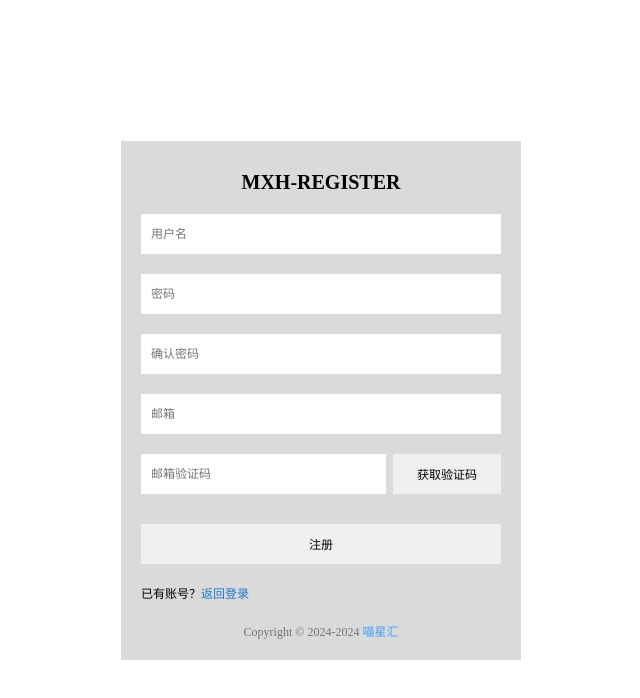
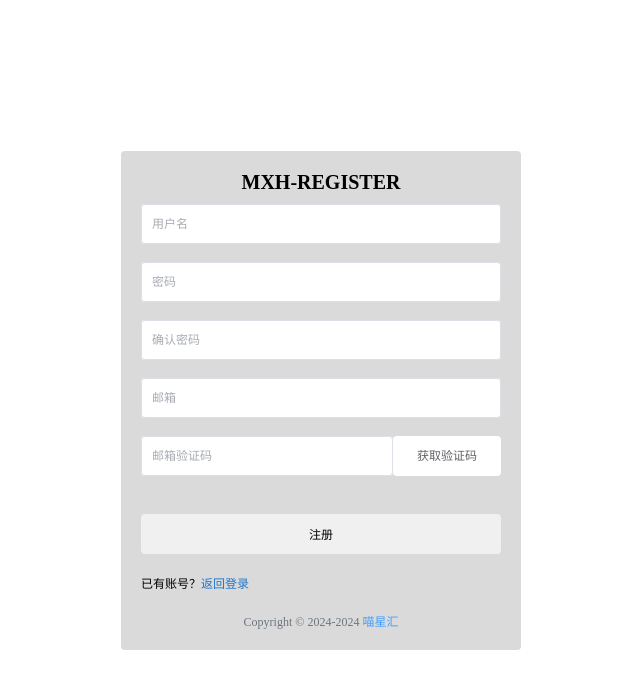
Before and after one commit to FMBOY520/MXH-nav-Vue3, a Vue app: page /#/register in a window 1280 px wide. Shown: the top 698 px of the page, without its empty margins (319-959 px from the left). Built offline with nearby package versions, Linux system fonts and the light colour scheme.

Commit message:
完成登录注册功能和一些静态样式调整

```diff
--- a/src/api/login/index.js
+++ b/src/api/login/index.js
@@ -19,3 +19,8 @@ export const resetPassword = (data) => {
 export const getEmailCode = (data) => {
     return request.post('/mxh-nav/email', data)
 }
+
+// 退出登录
+export const logout = () => {
+    return request.post('/mxh-nav/logout')
+}
--- a/src/utils/request.js
+++ b/src/utils/request.js
@@ -1,4 +1,5 @@
 import axios from 'axios'
+import { ElMessage } from 'element-plus'
 
 // 服务器基地址
 const baseURL = '/api'
@@ -6,7 +7,7 @@ const baseURL = '/api'
 // 注册请求
 const request = axios.create({
   baseURL,        // 服务器基地址
-  timeout: 10000  // 超时时间
+  timeout: 60000  // 超时时间
 })
 
 // 添加请求拦截器
@@ -33,6 +34,9 @@ request.interceptors.response.use(
   (error) => {
     console.log('响应错误')
     // console.log(error)
+    if (error.status === 500) {
+      ElMessage.error(`无法连接到服务器！| ${error.status}`)
+    }
     return Promise.reject(error)
   }
 )
--- a/src/views/login/login.vue
+++ b/src/views/login/login.vue
@@ -1,5 +1,5 @@
 <script setup>
-import { ref } from 'vue'
+import { ref, reactive } from 'vue'
 import { ElMessage } from 'element-plus'
 import router from '@/router'
 
@@ -12,15 +12,20 @@ const data = ref({
   username: '',
   password: '',
 })
+const dataRules = {
+  username: [
+    { required: true, message: '用户名不能为空', trigger: 'blur' },
+  ],
+  password: [
+    { required: true, message: '密码不能为空', trigger: 'blur' },
+  ],
+}
+const dataRef = ref()
 
 // 登录按钮
-const loginBtn = async () => {
-  if (data.value.username.trim() === '' || data.value.password.trim() === '') {
-    data.value.username = data.value.username.trim()
-    data.value.password = ''
-    ElMessage.error('用户名或密码不能为空！')
-    return
-  }
+const loginBtn = () => {
+  dataRef.value.validate(async (value) => {
+    if (value) {
       const res = await login(data.value)
       console.log(res.data);
       if (res.data.status === 200) {
@@ -32,21 +37,29 @@ const loginBtn = async () => {
         ElMessage.error('用户名或密码错误！')
       }
     }
+  })
+}
 </script>
 
 <template>
   <div class="login">
     <div class="box">
       <h2 class="title">MXH-LOGIN</h2>
-      <input class="username" v-model="data.username" type="username" placeholder="用户名">
-      <input class="password" v-model="data.password" type="password" placeholder="密码">
-      <button class="btnLogin" @click="loginBtn">登录</button>
+      <el-form ref="dataRef" :model="data" :rules="dataRules">
+        <el-form-item prop="username">
+          <el-input class="username" v-model="data.username" placeholder="用户名" />
+        </el-form-item>
+        <el-form-item prop="password">
+          <el-input type="password" show-password class="password" v-model="data.password" placeholder="密码" />
+        </el-form-item>
+      </el-form>
+      <button class="btnLogin" @click="loginBtn()">登录</button>
       <div class="account">
         <span>没有账号？<button @click="router.push('/register')">立即注册</button></span>
         <span><button @click="router.push('/reset')">忘记密码？</button></span>
       </div>
       <div class="copyright">
-        Copyright © 2024-2024
+        Copyright © 2024-2025
         <a href="/" style="color: #409eff;">喵星汇</a>
       </div>
     </div>
@@ -62,26 +75,24 @@ const loginBtn = async () => {
   height: 100vh;
 
   .box {
+    margin: 20px;
     padding: 20px;
     width: 400px;
     min-width: 300px;
     background-color: #88888850;
+    border-radius: 4px;
 
     .title {
-      margin: 10px 0;
+      margin-bottom: 10px;
       text-align: center;
       font-size: 20px;
     }
 
     .username,
     .password {
-      margin: 10px 0;
-      padding: 0 10px;
       width: 100%;
       height: 40px;
       font-size: 12px;
-      border: none;
-      outline: none;
     }
 
     .btnLogin {
@@ -91,6 +102,7 @@ const loginBtn = async () => {
       font-size: 12px;
       background-color: #f0f0f0;
       border: none;
+      border-radius: 4px;
       transition: .2s;
       cursor: pointer;
     }
--- a/src/views/login/register.vue
+++ b/src/views/login/register.vue
@@ -2,6 +2,8 @@
 import { ref } from 'vue'
 import { ElMessage } from 'element-plus'
 import router from '@/router'
+
+import { getEmailCode, register } from '@/api'
 
 const data = ref({
   username: '',
@@ -10,14 +12,56 @@ const data = ref({
   email: '',
   verification_code: '',
 })
+const dataRules = {
+  username: [
+    { required: true, message: '用户名不能为空', trigger: 'blur' },
+    { min: 5, max: 16, message: '用户名长度必须为 5 ~ 16 位', trigger: 'blur' },
+    { pattern: /^[a-zA-Z_][a-zA-Z0-9_]{4,15}$/, message: '用户名必须以字母或下划线开头，且只能包含字母、数字或下划线', trigger: 'blur' },
+  ],
+  password: [
+    { required: true, message: '密码不能为空', trigger: 'blur' },
+    { min: 6, max: 32, message: '密码长度必须为 6 ~ 32 位', trigger: 'blur' },
+    { pattern: /^[a-zA-Z0-9_@!.]{6,32}$/, message: '密码仅能包含字母、数字以及 _ @ ! .', trigger: 'blur' },
+  ],
+  confirm_password: [
+    { required: true, message: '确认密码不能为空', trigger: 'blur' },
+    { min: 6, max: 32, message: '密码长度必须为 6 ~ 32 位', trigger: 'blur' },
+    { pattern: /^[a-zA-Z0-9_@!.]{6,32}$/, message: '密码仅能包含字母、数字以及 _ @ ! .', trigger: 'blur' },
+    {
+      validator: (rule, value, callback) => {
+        if (value !== data.value.password) {
+          callback(new Error('两次密码输入不一致'))
+        } else {
+          callback()
+        }
+      }, trigger: 'blur',
+    },
+  ],
+  email: [
+    { required: true, message: '邮箱不能为空', trigger: 'blur' },
+    { pattern: /^[a-zA-Z0-9_.+-]+@[a-zA-Z0-9-]+\.[a-zA-Z0-9-.]+$/, message: '邮箱格式有误', trigger: 'blur' },
+  ],
+  verification_code: [
+    { required: true, message: '邮箱验证码不能为空', trigger: 'blur' },
+  ],
+}
+const dataRef = ref()
 
 // ---------- 验证码 ----------
 const captchaText = ref('获取验证码')
 const captchaState = ref(false)
-const captchaIndex = ref(30)
+const captchaIndex = ref(60)
 const captchaBtn = async () => {
+  if (data.value.email === '') {
+    ElMessage.error("邮箱不能为空！")
+    return
+  }
+  const regex = /^[a-zA-Z0-9._-]+@[a-zA-Z0-9.-]+\.[a-zA-Z]{2,}$/
+  if (!regex.test(data.value.email)) {
+    ElMessage.error("邮箱格式不正确！")
+    return
+  }
   // 开始发送验证码
-    ElMessage.success("发送成功！")
   captchaState.value = true
   captchaText.value = `${captchaIndex.value} 秒`
   const countdownInterval = setInterval(() => {
@@ -28,14 +72,37 @@ const captchaBtn = async () => {
       clearInterval(countdownInterval)  // 停止倒计时
       captchaText.value = "重新获取验证码"  // 恢复按钮文本
       captchaState.value = false  // 重新启用按钮
-            captchaIndex.value = 30  // 重置倒计时
+      captchaIndex.value = 60  // 重置倒计时
     }
   }, 1000)
+
+  const res = await getEmailCode({ email: data.value.email })
+  console.log(res)
+  if (res.data.status === 200) {
+    ElMessage.success("发送成功！")
+  }
 }
 
-const registerBtn = async () => {
+const registerBtn = () => {
+  dataRef.value.validate(async (value) => {
+    if (value) {
+      const res = await register(data.value)
+      console.log(res.data);
+      if (res.data.status === 400) {
+        ElMessage.error(res.data.message)
+        return
+      }
+      if (res.data.status === 409) {
+        ElMessage.error(res.data.message)
+        return
+      }
+      if (res.data.status === 200) {
         ElMessage.success('注册成功！')
         router.push('/login')
+        return
+      }
+    }
+  })
 }
 </script>
 
@@ -43,13 +110,25 @@ const registerBtn = async () => {
   <div class="login">
     <div class="box">
       <h2 class="title">MXH-REGISTER</h2>
-            <input class="username" v-model="data.username" type="username" placeholder="用户名">
-            <input class="password" v-model="data.password" type="password" placeholder="密码">
-            <input class="password" v-model="data.confirm_password" type="password" placeholder="确认密码">
-            <input class="email" v-model="data.email" type="email" placeholder="邮箱">
-            <input class="text" v-model="data.verification_code" type="text" placeholder="邮箱验证码">
-            <button class="textBtn" :disabled="captchaState" @click="captchaBtn">{{ captchaText }}</button>
-            <button class="btnLogin" @click="registerBtn">注册</button>
+      <el-form ref="dataRef" :model="data" :rules="dataRules">
+        <el-form-item prop="username">
+          <el-input class="username" v-model="data.username" placeholder="用户名" />
+        </el-form-item>
+        <el-form-item prop="password">
+          <el-input type="password" show-password class="password" v-model="data.password" placeholder="密码" />
+        </el-form-item>
+        <el-form-item prop="confirm_password">
+          <el-input type="password" show-password class="password" v-model="data.confirm_password" placeholder="确认密码" />
+        </el-form-item>
+        <el-form-item prop="email">
+          <el-input class="email" v-model="data.email" placeholder="邮箱" />
+        </el-form-item>
+        <el-form-item prop="verification_code">
+          <el-input class="text" v-model="data.verification_code" placeholder="邮箱验证码" />
+          <el-button class="textBtn" :disabled="captchaState" @click="captchaBtn()">{{ captchaText }}</el-button>
+        </el-form-item>
+      </el-form>
+      <button class="btnLogin" @click="registerBtn()">注册</button>
       <div class="account">
         <span>已有账号？<button @click="router.push('/login')">返回登录</button></span>
       </div>
@@ -70,13 +149,15 @@ const registerBtn = async () => {
   height: 100vh;
 
   .box {
+    margin: 20px;
     padding: 20px;
     width: 400px;
     min-width: 300px;
     background-color: #88888850;
+    border-radius: 4px;
 
     .title {
-            margin: 10px 0;
+      margin-bottom: 10px;
       text-align: center;
       font-size: 20px;
     }
@@ -84,36 +165,22 @@ const registerBtn = async () => {
     .username,
     .password,
     .email {
-            margin: 10px 0;
-            padding: 0 10px;
       width: 100%;
       height: 40px;
       font-size: 12px;
-            border: none;
-            outline: none;
     }
 
     .text {
-            float: left;
-            margin: 10px 0;
-            padding: 0 10px;
-            width: 68%;
+      width: 70%;
       height: 40px;
       font-size: 12px;
-            border: none;
-            outline: none;
     }
 
     .textBtn {
-            float: right;
-            margin: 10px 0;
-            padding: 0 10px;
       width: 30%;
       height: 40px;
       font-size: 12px;
       border: none;
-            transition: .2s;
-            cursor: pointer;
     }
 
     .btnLogin {
@@ -123,6 +190,7 @@ const registerBtn = async () => {
       font-size: 12px;
       background-color: #f0f0f0;
       border: none;
+      border-radius: 4px;
       transition: .2s;
       cursor: pointer;
     }
--- a/src/views/login/reset.vue
+++ b/src/views/login/reset.vue
@@ -2,6 +2,8 @@
 import { ref } from 'vue'
 import { ElMessage } from 'element-plus'
 import router from '@/router'
+
+import { getEmailCode, resetPassword } from '@/api'
 
 const data = ref({
   new_password: '',
@@ -9,14 +11,51 @@ const data = ref({
   email: '',
   verification_code: '',
 })
+const dataRules = {
+  new_password: [
+    { required: true, message: '新密码不能为空', trigger: 'blur' },
+    { min: 6, max: 32, message: '密码长度必须为 6 ~ 32 位', trigger: 'blur' },
+    { pattern: /^[a-zA-Z0-9_@!.]{6,32}$/, message: '密码仅能包含字母、数字以及 _ @ ! .', trigger: 'blur' },
+  ],
+  confirm_password: [
+    { required: true, message: '确认新密码不能为空', trigger: 'blur' },
+    { min: 6, max: 32, message: '密码长度必须为 6 ~ 32 位', trigger: 'blur' },
+    { pattern: /^[a-zA-Z0-9_@!.]{6,32}$/, message: '密码仅能包含字母、数字以及 _ @ ! .', trigger: 'blur' },
+    {
+      validator: (rule, value, callback) => {
+        if (value !== data.value.new_password) {
+          callback(new Error('两次密码输入不一致'))
+        } else {
+          callback()
+        }
+      }, trigger: 'blur',
+    },
+  ],
+  email: [
+    { required: true, message: '绑定的邮箱不能为空', trigger: 'blur' },
+    { pattern: /^[a-zA-Z0-9_.+-]+@[a-zA-Z0-9-]+\.[a-zA-Z0-9-.]+$/, message: '邮箱格式有误', trigger: 'blur' },
+  ],
+  verification_code: [
+    { required: true, message: '邮箱验证码不能为空', trigger: 'blur' },
+  ],
+}
+const dataRef = ref()
 
 // ---------- 验证码 ----------
 const captchaText = ref('获取验证码')
 const captchaState = ref(false)
-const captchaIndex = ref(30)
+const captchaIndex = ref(60)
 const captchaBtn = async () => {
+  if (data.value.email === '') {
+    ElMessage.error("邮箱不能为空！")
+    return
+  }
+  const regex = /^[a-zA-Z0-9._-]+@[a-zA-Z0-9.-]+\.[a-zA-Z]{2,}$/
+  if (!regex.test(data.value.email)) {
+    ElMessage.error("邮箱格式不正确！")
+    return
+  }
   // 开始发送验证码
-    ElMessage.success("发送成功！")
   captchaState.value = true
   captchaText.value = `${captchaIndex.value} 秒`
   const countdownInterval = setInterval(() => {
@@ -27,14 +66,37 @@ const captchaBtn = async () => {
       clearInterval(countdownInterval)  // 停止倒计时
       captchaText.value = "重新获取验证码"  // 恢复按钮文本
       captchaState.value = false  // 重新启用按钮
-            captchaIndex.value = 30  // 重置倒计时
+      captchaIndex.value = 60  // 重置倒计时
     }
   }, 1000)
+
+  const res = await getEmailCode({ email: data.value.email })
+  console.log(res)
+  if (res.data.status === 200) {
+    ElMessage.success("发送成功！")
+  }
 }
 
-const resetPasswordBtn = async () => {
+const resetPasswordBtn = () => {
+  dataRef.value.validate(async (value) => {
+    if (value) {
+      const res = await resetPassword(data.value)
+      console.log(res.data);
+      if (res.data.status === 400) {
+        ElMessage.error(res.data.message)
+        return
+      }
+      if (res.data.status === 404) {
+        ElMessage.error(res.data.message)
+        return
+      }
+      if (res.data.status === 200) {
         ElMessage.success("重置密码成功！")
         router.push('/login')
+        return
+      }
+    }
+  })
 }
 </script>
 
@@ -42,11 +104,22 @@ const resetPasswordBtn = async () => {
   <div class="login">
     <div class="box">
       <h2 class="title">MXH-RESET</h2>
-            <input class="password" v-model="data.new_password" type="password" placeholder="新密码">
-            <input class="password" v-model="data.confirm_password" type="password" placeholder="确认新密码">
-            <input class="email" v-model="data.email" type="email" placeholder="绑定邮箱">
-            <input class="text" v-model="data.verification_code" type="text" placeholder="邮箱验证码">
-            <button class="textBtn" :disabled="captchaState" @click="captchaBtn">{{ captchaText }}</button>
+      <el-form ref="dataRef" :model="data" :rules="dataRules">
+        <el-form-item prop="new_password">
+          <el-input type="password" show-password class="password" v-model="data.new_password" placeholder="新密码" />
+        </el-form-item>
+        <el-form-item prop="confirm_password">
+          <el-input type="password" show-password class="password" v-model="data.confirm_password"
+            placeholder="确认新密码" />
+        </el-form-item>
+        <el-form-item prop="email">
+          <el-input class="email" v-model="data.email" placeholder="绑定的邮箱" />
+        </el-form-item>
+        <el-form-item prop="verification_code">
+          <el-input class="text" v-model="data.verification_code" placeholder="邮箱验证码" />
+          <el-button class="textBtn" :disabled="captchaState" @click="captchaBtn()">{{ captchaText }}</el-button>
+        </el-form-item>
+      </el-form>
       <button class="btnLogin" @click="resetPasswordBtn">重置密码</button>
       <div class="account">
         <span>想起来了？<button @click="router.push('/login')">去登录</button></span>
@@ -68,13 +141,15 @@ const resetPasswordBtn = async () => {
   height: 100vh;
 
   .box {
+    margin: 20px;
     padding: 20px;
     width: 400px;
     min-width: 300px;
     background-color: #88888850;
+    border-radius: 4px;
 
     .title {
-            margin: 10px 0;
+      margin-bottom: 10px;
       text-align: center;
       font-size: 20px;
     }
@@ -82,36 +157,22 @@ const resetPasswordBtn = async () => {
     .username,
     .password,
     .email {
-            margin: 10px 0;
-            padding: 0 10px;
       width: 100%;
       height: 40px;
       font-size: 12px;
-            border: none;
-            outline: none;
     }
 
     .text {
-            float: left;
-            margin: 10px 0;
-            padding: 0 10px;
-            width: 68%;
+      width: 70%;
       height: 40px;
       font-size: 12px;
-            border: none;
-            outline: none;
     }
 
     .textBtn {
-            float: right;
-            margin: 10px 0;
-            padding: 0 10px;
       width: 30%;
       height: 40px;
       font-size: 12px;
       border: none;
-            transition: .2s;
-            cursor: pointer;
     }
 
     .btnLogin {
@@ -121,6 +182,7 @@ const resetPasswordBtn = async () => {
       font-size: 12px;
       background-color: #f0f0f0;
       border: none;
+      border-radius: 4px;
       transition: .2s;
       cursor: pointer;
     }
--- a/src/views/user/person/Info.vue
+++ b/src/views/user/person/Info.vue
@@ -17,7 +17,11 @@ const avatarUrl = ref(userStore.info.avatar)
 const showUpdateAvatar = ref(false)
 const onSelectFile = (uploadFile) => {
   console.log(uploadFile);
-  avatarUrl.value = URL.createObjectURL(uploadFile.raw)
+  const formData = new FormData()
+  formData.append('file', uploadFile);
+  // avatarUrl.value = URL.createObjectURL(uploadFile.raw)
+  console.log(formData);
+
 }
 const uploadAvatar = () => {
   console.log('上传')
```
Also changed, not shown: src/router/index.js (+5 -6 lines), src/views/user/category/index.vue (+120 -28 lines), src/api/admin/index.js (added), src/api/category/index.js (added), src/api/navigation/index.js (added). Lines whose indentation alone changed are shown as unchanged.
